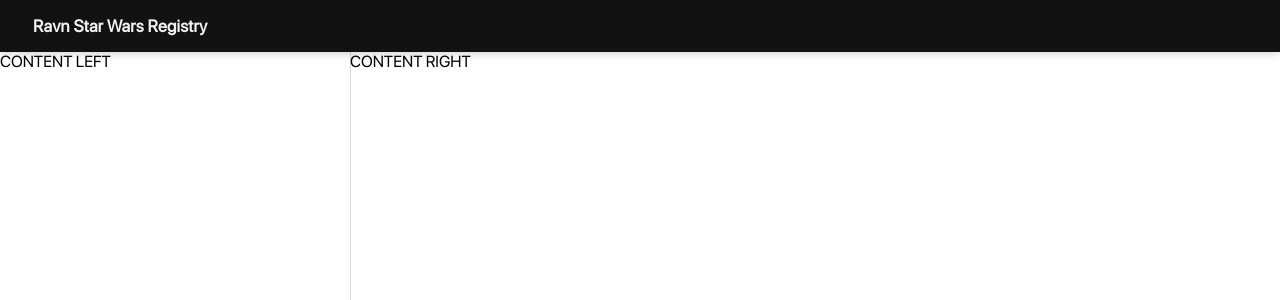
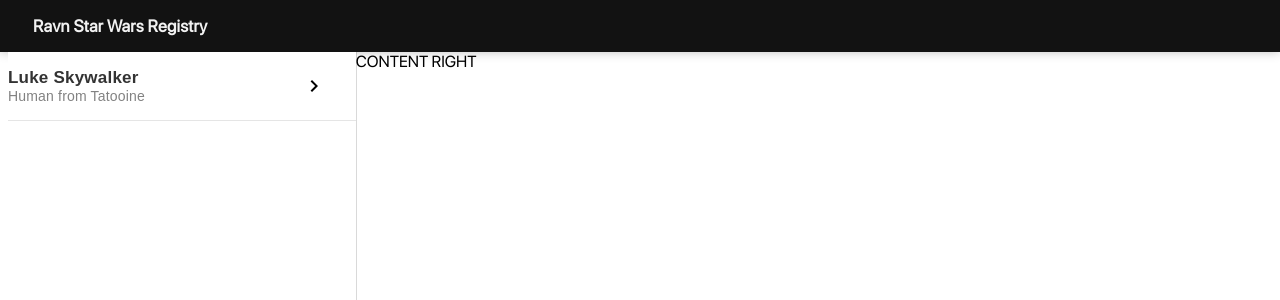
Before and after one commit to marvintrejoxi/Ravn-Challenge-V2-Marvin-Trejo, a React (Create React App) app: page / in a window 1280 px wide. Shown: the top 300 px of the page. Built offline with nearby package versions, Linux system fonts and the light colour scheme.

Commit message:
✨ added register card component

```diff
--- a/src/App.tsx
+++ b/src/App.tsx
@@ -3,6 +3,7 @@ import React from 'react';
 // custom
 import {Container, Wrapper, Sidebar, Content} from 'app.styled';
 import {Header} from 'components/Header';
+import {RegisterCard} from 'components/RegisterCard';
 
 export const App: React.FC = () => {
   return (
@@ -10,7 +11,9 @@ export const App: React.FC = () => {
       <Header />
 
       <Wrapper>
-        <Sidebar>CONTENT LEFT</Sidebar>
+        <Sidebar>
+          <RegisterCard />
+        </Sidebar>
 
         <Content>CONTENT RIGHT</Content>
       </Wrapper>
--- a/src/app.styled.ts
+++ b/src/app.styled.ts
@@ -17,6 +17,7 @@ export const Sidebar = styled.aside`
   width: 350px;
   overflow-y: auto;
   box-shadow: 1px 0px 0px rgba(0, 0, 0, 0.15);
+  padding-left: 8px;
 `;
 
 export const Content = styled.section`
--- a/src/assets/sass/global.scss
+++ b/src/assets/sass/global.scss
@@ -6,6 +6,7 @@
   --gray: #f2f2f2;
   --gray-light: #828282;
   --red: #ec5757;
+  --dark: #333333;
 }
 
 body {
--- /dev/null
+++ b/src/components/RegisterCard/index.tsx
@@ -0,0 +1,17 @@
+import React from 'react';
+import ArrowRight from 'assets/icons/arrow-right.svg';
+
+// custom
+import {RegisterCardWrapper, InformationContainer} from './styled';
+
+export const RegisterCard: React.FC = () => (
+  <RegisterCardWrapper>
+    <InformationContainer>
+      <h1>Luke Skywalker</h1>
+
+      <h2>Human from Tatooine</h2>
+    </InformationContainer>
+
+    <img src={ArrowRight} alt="arrow-right" />
+  </RegisterCardWrapper>
+);
--- /dev/null
+++ b/src/components/RegisterCard/styled.ts
@@ -0,0 +1,42 @@
+import styled from 'styled-components';
+
+export const RegisterCardWrapper = styled.button`
+  width: 100%;
+  display: flex;
+  justify-content: space-between;
+  align-items: center;
+  border: 0;
+  border-bottom: 1px solid rgba(0, 0, 0, 0.1);
+  background-color: var(--white);
+  margin: 0;
+  padding: 0 30px 0 0;
+  cursor: pointer;
+  outline: none;
+  min-height: 69px;
+`;
+
+export const InformationContainer = styled.div`
+  text-align: left;
+
+  h1,
+  h2 {
+    letter-spacing: 0.0125em;
+    margin: 0;
+  }
+
+  h1 {
+    font-style: normal;
+    font-weight: bold;
+    font-size: 17px;
+    line-height: 20px;
+    color: var(--dark);
+  }
+
+  h2 {
+    font-style: normal;
+    font-weight: normal;
+    font-size: 14px;
+    line-height: 17px;
+    color: var(--gray-light);
+  }
+`;
```
Also changed, not shown: src/assets/icons/arrow-right.svg (added).
